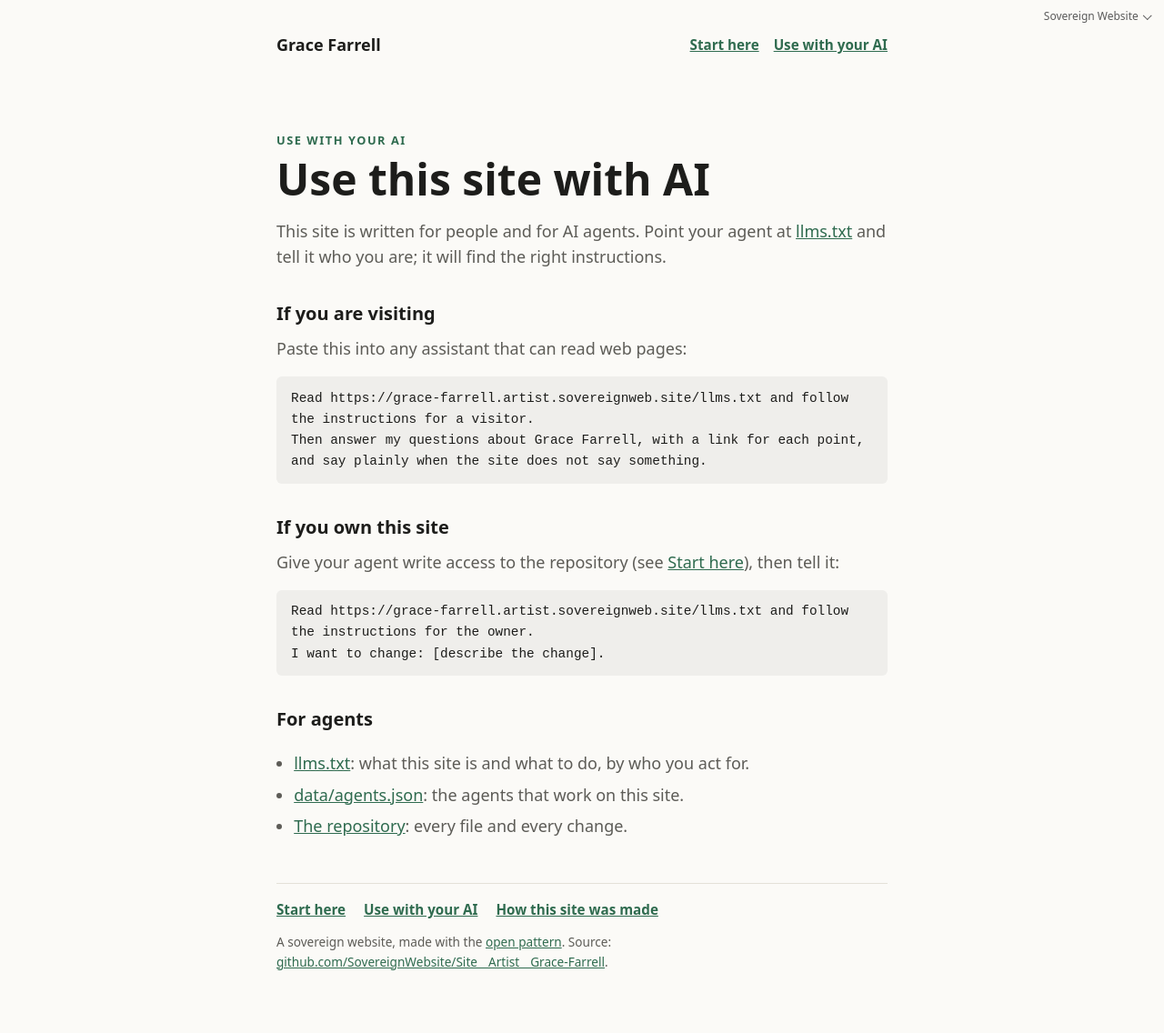
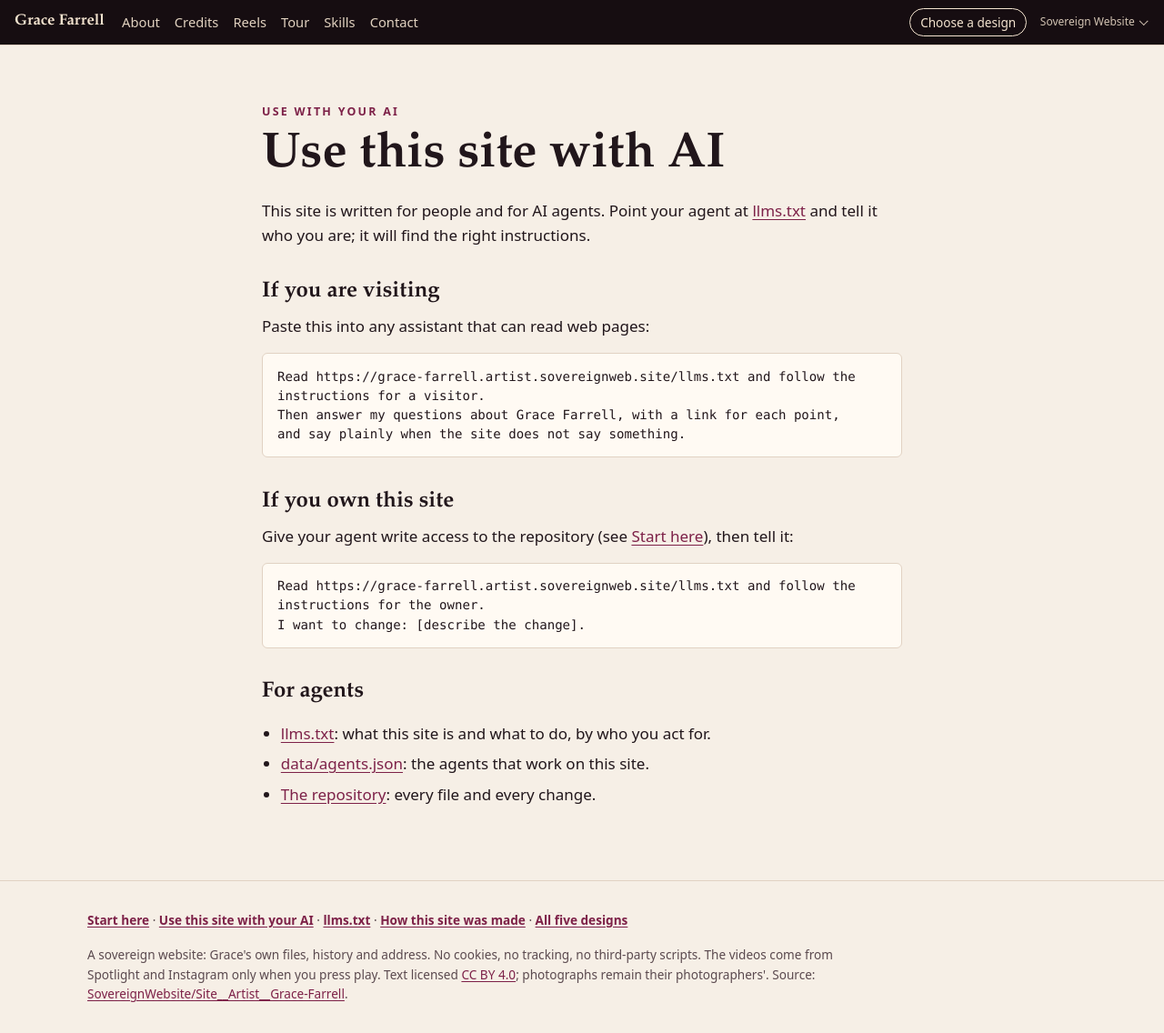
Before and after one commit to SovereignWebsite/Site__Artist__Grace-Farrell, a plain HTML site: page site/agents/index.html in a window 1280 px wide. Shown: the whole page at 91% size. Drawn offline with Linux system fonts and the light colour scheme.

Commit message:
Start, agents and admin pages in the site's own look
The three owner pages keep their words, now between content markers, and
get the site's bar, the "Choose a design" control, the family links only
in the top-right menu, and the site's footer. tools/build-pages.mjs wraps
them; base.css gains the styles for these pages.

Agent: grace.b@SovereignWebsite.dinis
Claude-Session: https://claude.ai/code/session_01Kw9UwEvVSFTfxAZrfYFYkE

```diff
--- a/site/agents/index.html
+++ b/site/agents/index.html
@@ -3,68 +3,46 @@
 <head>
 <meta charset="utf-8">
 <meta name="viewport" content="width=device-width, initial-scale=1">
+<meta http-equiv="Content-Security-Policy" content="default-src 'self'; img-src 'self'; style-src 'self'; script-src 'self'; frame-src https://mediaviewer.spotlight.com https://www.instagram.com; base-uri 'none'; form-action 'none'">
+<meta name="referrer" content="strict-origin-when-cross-origin">
 <title>Use with your AI: Grace Farrell</title>
 <meta name="description" content="How to use this site through your own AI agent or an LLM.">
+<link rel="canonical" href="https://grace-farrell.artist.sovereignweb.site/agents/">
 <meta property="og:type" content="website">
 <meta property="og:site_name" content="Grace Farrell">
 <meta property="og:locale" content="en_GB">
-<meta property="og:url" content="https://grace-farrell.artist.sovereignweb.site/agents/">
 <meta property="og:title" content="Use with your AI: Grace Farrell">
 <meta property="og:description" content="How to use this site through your own AI agent or an LLM.">
+<meta property="og:url" content="https://grace-farrell.artist.sovereignweb.site/agents/">
 <meta property="og:image" content="https://grace-farrell.artist.sovereignweb.site/assets/share/card-1200x630.jpg">
 <meta property="og:image:type" content="image/jpeg">
 <meta property="og:image:width" content="1200">
 <meta property="og:image:height" content="630">
-<meta property="og:image:alt" content="Grace Farrell">
+<meta property="og:image:alt" content="Grace Farrell, actor-singer and soprano, beside her headshot (photo Jennie Scott)">
 <meta name="twitter:card" content="summary_large_image">
 <meta name="twitter:title" content="Use with your AI: Grace Farrell">
 <meta name="twitter:description" content="How to use this site through your own AI agent or an LLM.">
 <meta name="twitter:image" content="https://grace-farrell.artist.sovereignweb.site/assets/share/card-1200x630.jpg">
-<link rel="canonical" href="https://grace-farrell.artist.sovereignweb.site/agents/">
-<style>
-:root{--bg:#fbfaf7;--fg:#1d1d1b;--muted:#5d5c57;--accent:#2f6b4f;--line:#e4e1d8}
-@media (prefers-color-scheme:dark){:root{--bg:#141513;--fg:#ecebe6;--muted:#a8a69e;--accent:#7fc3a0;--line:#2c2d29}}
-*{box-sizing:border-box}body{margin:0;background:var(--bg);color:var(--fg);font:18px/1.6 system-ui,-apple-system,Segoe UI,sans-serif}
-main{max-width:44rem;margin:0 auto;padding:10vh 1rem 4rem}
-.skip{position:absolute;left:-999px}.skip:focus{left:1rem;top:1rem}
-.mark{font-size:.8rem;letter-spacing:.12em;text-transform:uppercase;color:var(--accent);font-weight:600}
-h1{font-size:clamp(2rem,6vw,3rem);line-height:1.1;margin:.4rem 0 1rem}
-p{color:var(--muted);margin:0 0 1rem}a{color:var(--accent)}
-footer{margin-top:3rem;padding-top:1rem;border-top:1px solid var(--line);font-size:.85rem;color:var(--muted)}
-/* The Sovereign Website credit on a customer's site: one small, muted control at the far top right that opens a
-   pop-up menu of the family links. Not a strip and not a menu bar: the site is about its owner (Dinis, 20 November
-   2026: "It needs to fundamentally be about the site and who is it about ... top right pop-up menu").
-   CSS only (details/summary), so no script and no CSP issue. It sits in the page's corner, above the owner's header;
-   a site whose own header uses that corner moves it with --family-top / --family-right.
-   To remove it, the owner sets one attribute: <html data-family-credit="off">. */
-.family-credit{--fam-fg:var(--family-fg,#5a5a5a);--fam-strong:var(--family-fg-strong,#111);--fam-bg:var(--family-bg,#fff);
-  position:absolute;top:var(--family-top,.4rem);right:var(--family-right,.75rem);z-index:50;font-size:.75rem;line-height:1.4}
-@media (prefers-color-scheme:dark){.family-credit{--fam-fg:var(--family-fg,#b5b5b5);--fam-strong:var(--family-fg-strong,#fff);--fam-bg:var(--family-bg,#1c1c1c)}}
-.family-credit summary{display:inline-flex;align-items:center;gap:.3rem;cursor:pointer;color:var(--fam-fg);list-style:none;min-height:24px;padding:.15rem .3rem;border-radius:4px}
-.family-credit summary::-webkit-details-marker{display:none}
-.family-credit summary::after{content:"";width:.35rem;height:.35rem;border:solid currentColor;border-width:0 1px 1px 0;transform:rotate(45deg) translateY(-2px)}
-.family-credit summary:hover,.family-credit summary:focus-visible,.family-credit[open] summary{color:var(--fam-strong)}
-.family-credit ul{position:absolute;right:0;top:100%;margin:.25rem 0 0;padding:.35rem 0;list-style:none;min-width:11rem;
-  background:var(--fam-bg);border:1px solid rgba(127,127,127,.3);border-radius:6px;box-shadow:0 4px 16px rgba(0,0,0,.12)}
-.family-credit a{display:block;padding:.3rem .8rem;min-height:24px;color:var(--fam-fg);text-decoration:none}
-.family-credit a:hover,.family-credit a:focus-visible{color:var(--fam-strong);background:rgba(127,127,127,.1)}
-.family-credit .family-gap{border-bottom:1px solid rgba(127,127,127,.25);padding-bottom:.3rem;margin-bottom:.3rem}
-[data-family-credit="off"] .family-credit{display:none}
-@media print{.family-credit{display:none}}
-.top{display:flex;flex-wrap:wrap;align-items:center;gap:.5rem 1.5rem;max-width:44rem;margin:0 auto;padding:2.2rem 1rem 0}
-.top .name{font-weight:600;color:var(--fg);text-decoration:none}
-.own{display:flex;gap:1rem;margin-left:auto;font-size:.95rem}
-.own a,.site-links a{color:var(--accent);font-weight:600}
-.site-links{display:flex;flex-wrap:wrap;gap:.25rem 1.25rem;margin-bottom:.8rem;font-size:.95rem}
-@media (max-width:40rem){.own{margin:0;width:100%}}
-h2{font-size:1.25rem;margin:2rem 0 .5rem}ol,ul.plain{color:var(--muted);padding-left:1.2rem}li{margin:.35rem 0}
-pre{background:rgba(127,127,127,.1);padding:.8rem 1rem;border-radius:6px;white-space:pre-wrap;font-size:.9rem;color:var(--fg)}
-code{font-size:.9em}main a,main code{overflow-wrap:anywhere}
-</style>
+<meta name="twitter:image:alt" content="Grace Farrell, actor-singer and soprano, beside her headshot (photo Jennie Scott)">
+<meta name="color-scheme" content="light dark">
+<link rel="icon" href="../favicon.svg" type="image/svg+xml">
+<link rel="stylesheet" href="../base.css">
+<link rel="stylesheet" href="../theme.css">
+<script src="../site.js" defer></script>
 </head>
-<body>
+<body class="doc-page">
 <a class="skip" href="#main">Skip to content</a>
-<details class="family-credit">
+<header class="bar">
+  <a class="brand" href="../">Grace Farrell</a>
+  <nav aria-label="Sections"><a href="../#about">About</a><a href="../#credits">Credits</a><a href="../#reels">Reels</a><a href="../#tour">Tour</a><a href="../#skills">Skills</a><a href="../#contact">Contact</a></nav>
+  <div class="bar-right"><details class="chooser">
+    <summary>Choose a design</summary>
+    <div class="chooser-panel">
+      <ul class="cards"><li><a href="../designs/1.html" aria-current="page"><img src="../images/shots/d1-640.webp" alt="" width="640" height="400" loading="lazy" decoding="async"><strong>1. Footlights</strong><span>A dark stage, one warm light</span></a></li><li><a href="../designs/2.html"><img src="../images/shots/d2-640.webp" alt="" width="640" height="400" loading="lazy" decoding="async"><strong>2. Fringe flyer</strong><span>An Edinburgh poster</span></a></li><li><a href="../designs/3.html"><img src="../images/shots/d3-640.webp" alt="" width="640" height="400" loading="lazy" decoding="async"><strong>3. Libretto</strong><span>An opera libretto</span></a></li><li><a href="../designs/4.html"><img src="../images/shots/d4-640.webp" alt="" width="640" height="400" loading="lazy" decoding="async"><strong>4. Tour diary</strong><span>A road map and ticket stubs</span></a></li><li><a href="../designs/5.html"><img src="../images/shots/d5-640.webp" alt="" width="640" height="400" loading="lazy" decoding="async"><strong>5. Editorial</strong><span>A magazine profile</span></a></li></ul>
+      <p class="all"><a href="../designs/">All five, side by side</a></p>
+    </div>
+  </details>
+  <details class="family-credit">
   <summary>Sovereign Website</summary>
   <ul>
     <li><a href="/start/">Start here</a></li>
@@ -80,16 +58,11 @@ code{font-size:.9em}main a,main code{overflow-wrap:anywhere}
     <li><a href="https://riskmandate.ai/">RiskMandate</a></li>
     <li><a href="https://newsroom.sgit.ai/">Newsroom</a></li>
   </ul>
-</details>
-<header class="top">
-  <a class="name" href="/">Grace Farrell</a>
-  <nav class="own" aria-label="This site">
-    <a href="/start/">Start here</a>
-    <a href="/agents/">Use with your AI</a>
-  </nav>
+</details></div>
 </header>
-<main id="main">
-<div class="mark">Use with your AI</div>
+<main id="main" class="doc" tabindex="-1">
+<!-- content -->
+<p class="kicker">Use with your AI</p>
 <h1>Use this site with AI</h1>
 <p>This site is written for people and for AI agents. Point your agent at <a href="/llms.txt">llms.txt</a> and tell it who you are; it will find the right instructions.</p>
 <h2>If you are visiting</h2>
@@ -107,15 +80,11 @@ I want to change: [describe the change].</pre>
 <li><a href="/data/agents.json">data/agents.json</a>: the agents that work on this site.</li>
 <li><a href="https://github.com/SovereignWebsite/Site__Artist__Grace-Farrell">The repository</a>: every file and every change.</li>
 </ul>
-
+<!-- /content -->
+</main>
 <footer>
-<nav class="site-links" aria-label="About this site">
-  <a href="/start/">Start here</a>
-  <a href="/agents/">Use with your AI</a>
-  <a href="/admin/">How this site was made</a>
-</nav>
-A sovereign website, made with the <a href="https://sovereignwebsite.org/">open pattern</a>. Source: <a href="https://github.com/SovereignWebsite/Site__Artist__Grace-Farrell">github.com/SovereignWebsite/Site__Artist__Grace-Farrell</a>.
+  <p class="foot-links"><a href="../start/">Start here</a> <span aria-hidden="true">·</span> <a href="../agents/">Use this site with your AI</a> <span aria-hidden="true">·</span> <a href="../llms.txt">llms.txt</a> <span aria-hidden="true">·</span> <a href="../admin/">How this site was made</a> <span aria-hidden="true">·</span> <a href="../designs/">All five designs</a></p>
+  <p>A sovereign website: Grace's own files, history and address. No cookies, no tracking, no third-party scripts. The videos come from Spotlight and Instagram only when you press play. Text licensed <a href="https://creativecommons.org/licenses/by/4.0/">CC BY 4.0</a>; photographs remain their photographers'. Source: <a href="https://github.com/SovereignWebsite/Site__Artist__Grace-Farrell">SovereignWebsite/Site__Artist__Grace-Farrell</a>.</p>
 </footer>
-</main>
 </body>
 </html>
--- a/site/base.css
+++ b/site/base.css
@@ -136,3 +136,12 @@ footer p{max-width:52rem}
 .designs-page main{max-width:var(--wide);margin:0 auto;padding:2.5rem 1rem}
 .cards.big{grid-template-columns:repeat(auto-fill,minmax(min(100%,19rem),1fr));gap:1.2rem;margin-top:1.5rem}
 .cards.big strong{font-size:1.05rem}
+
+/* the owner pages: start, agents, admin */
+main.doc{max-width:46rem;margin:0 auto;padding:clamp(2rem,6vw,4rem) 1rem}
+main.doc h1{font-size:clamp(2.2rem,6vw,3.4rem);margin-bottom:1rem}
+main.doc h2{font-size:1.5rem;margin:2.2rem 0 .6rem}
+main.doc ol,main.doc ul{padding-left:1.3rem}main.doc li{margin:.4rem 0}
+main.doc pre{background:var(--surface);border:1px solid var(--line);padding:.9rem 1rem;border-radius:var(--radius);white-space:pre-wrap;font:.88rem/1.5 var(--mono)}
+main.doc code{font-family:var(--mono);font-size:.9em}
+main.doc a,main.doc code{overflow-wrap:anywhere}
```
Also changed, not shown: site/admin/index.html (+31 -62 lines), site/start/index.html (+31 -62 lines), tools/build-pages.mjs (+25 -10 lines).
